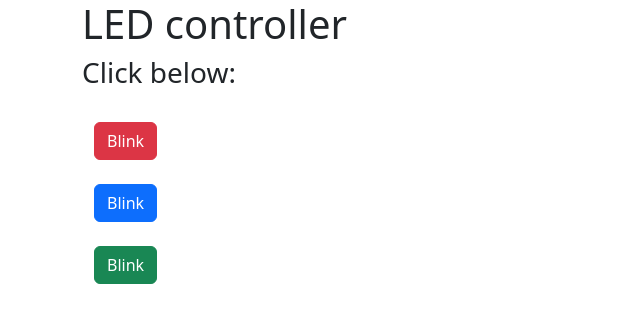
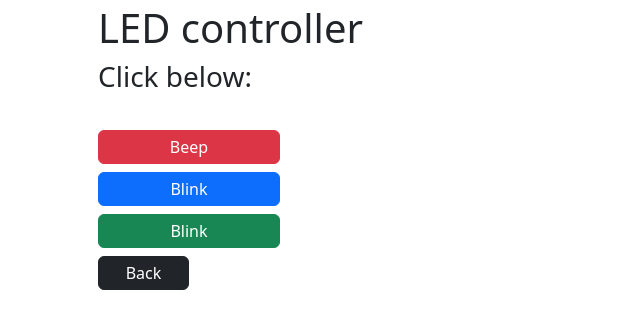
Before and after one commit to nagallegos/home_server, a plain HTML site: page Web Server/templates/RPi_control.html in a window 1280 px wide. Shown: the whole page, without its empty margins (0-640 px from the left). Drawn offline with nearby package versions, Linux system fonts and the light colour scheme.

Commit message:
Website updates

```diff
--- a/Web Server/templates/RPi_control.html
+++ b/Web Server/templates/RPi_control.html
@@ -8,25 +8,25 @@
   </head>
   <body>
     <div class="container">
-      <h1>LED controller</h1>
-      <h3>Click below:</h3>
-      <br>
-      <div class="container">
-        <a href=\A><button type="button" class="btn btn-danger" style="margin-right: 20px">Blink</button>
-        <!--<a href=\A><button type="button" class="btn btn-danger" style="margin-right: 20px">ON</button></a>
-        <a href=\a><button type="button" class="btn btn-danger">OFF</button></a>-->
+      <div class="container m-1">
+        <h1>LED controller</h1>
+        <h3>Click below:</h3>
       </div>
       <br>
       <div class="container">
-        <a href=\B><button type="button" class="btn btn-primary" style="margin-right: 20px">Blink</button>
+        <a href=\A><button type="button" class="btn btn-danger col-2 p-1 m-1" style="margin-right: 20px">Beep</button>
+        <!--<a href=\A><button type="button" class="btn btn-danger" style="margin-right: 20px">ON</button></a>
+        <a href=\a><button type="button" class="btn btn-danger">OFF</button></a>-->
+        <br>
+        <a href=\B><button type="button" class="btn btn-primary col-2 p-1 m-1" style="margin-right: 20px">Blink</button>
         <!--<a href=\B><button type="button" class="btn btn-primary" style="margin-right: 20px">ON</button></a>
         <a href=\b><button type="button" class="btn btn-primary">OFF</button></a>-->
-      </div>
-      <br>
-      <div class="container">
-        <a href=\C><button type="button" class="btn btn-success" style="margin-right: 20px">Blink</button>
+        <br>
+        <a href=\C><button type="button" class="btn btn-success col-2 p-1 m-1" style="margin-right: 20px">Blink</button>
         <!--<a href=\C><button type="button" class="btn btn-success" style="margin-right: 20px">ON</button></a>
         <a href=\c><button type="button" class="btn btn-success">OFF</button></a>-->
+        <br>
+        <a href=\home><button type="button" class="btn btn-dark col-1 p-1 m-1" style="margin-right: 20px">Back</button>
       </div>
       <br>
     </div>
```
